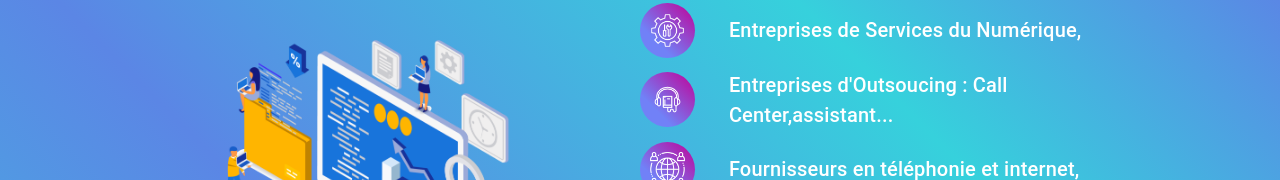
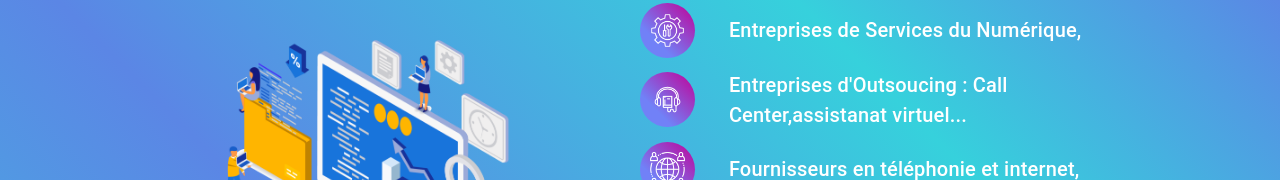
Before and after one commit to RagsgaR/Digitex-Event, a React (Create React App) app: page /Thematics in a window 1280 px wide. Shown: the part 256-436 px from the top of the page. Built offline with nearby package versions, Linux system fonts and the light colour scheme.

Commit message:
modified:   "src/pages/Th\303\251matique.jsx"

```diff
--- a/src/pages/Thématique.jsx
+++ b/src/pages/Thématique.jsx
@@ -92,7 +92,7 @@ export default function Thématique() {
             </Grid>
             <Grid xs={9}>
               <Para2>
-                Entreprises d'Outsoucing : Call Center,assistant...
+                Entreprises d'Outsoucing : Call Center,assistanat virtuel...
               </Para2>
             </Grid>
           </Grid>
```
